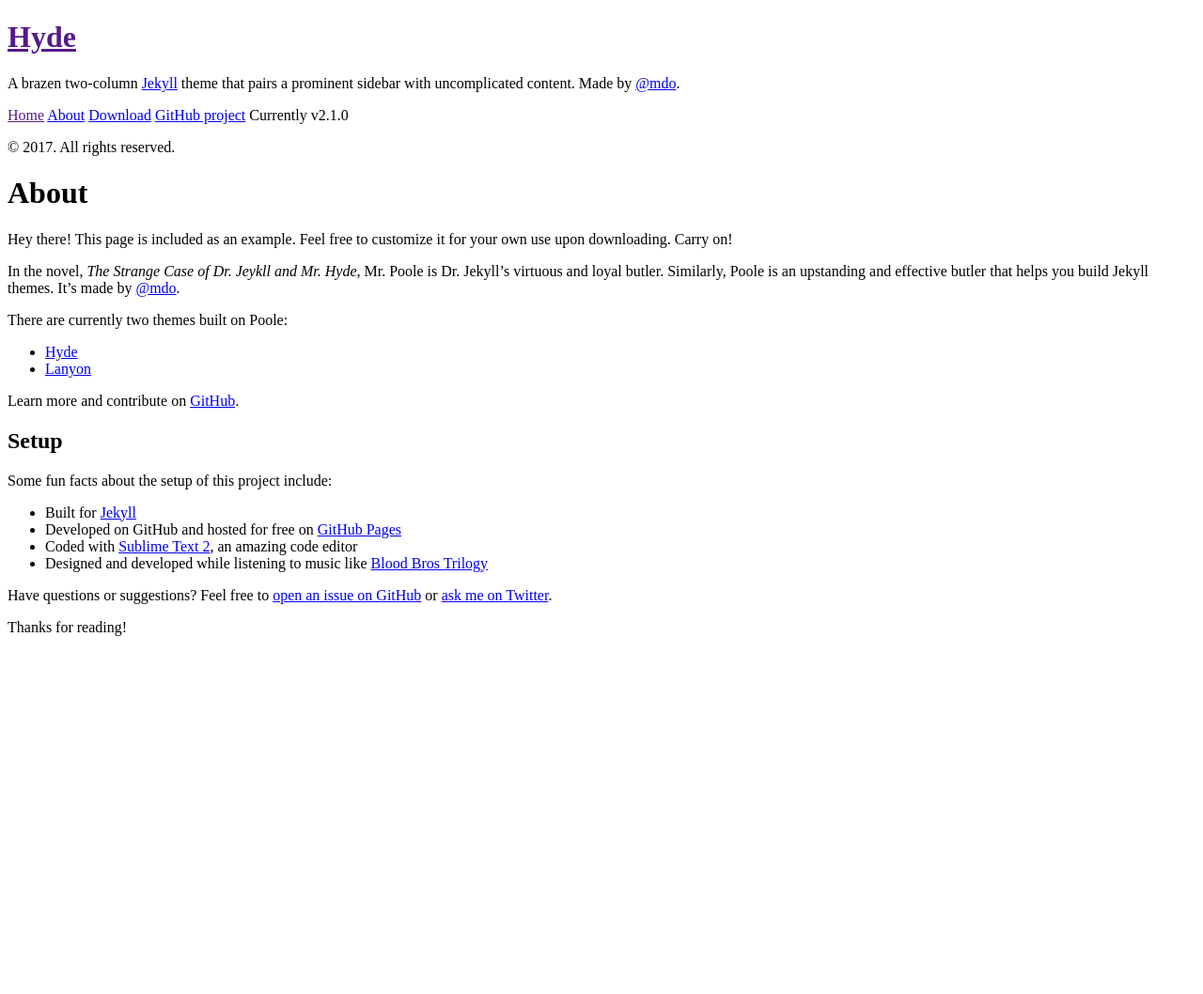
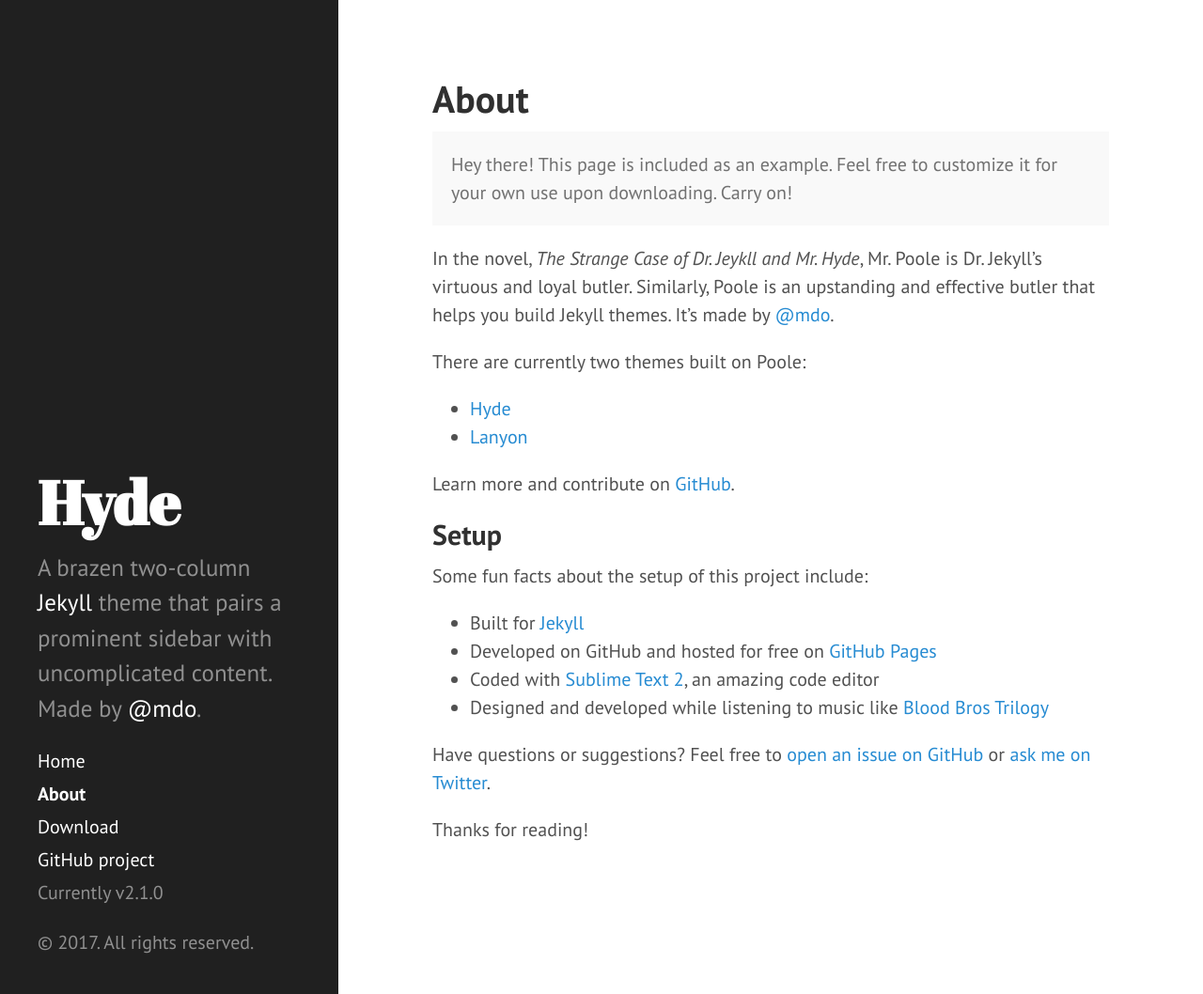
Before and after one commit to TheIllusionistMirage/TheIllusionistMirage.github.io, a Jekyll site: the page built from about.md, in a window 1280 px wide and 1058 px high. Shown: the whole window at 94% size. Built offline with Jekyll 4.4.1, drawn with Linux system fonts in a browser that asks for light colours; Markdown is read by kramdown in place of the engine named in the settings.

Commit message:
Added theme Hyde

```diff
--- a/_includes/head.html
+++ b/_includes/head.html
@@ -15,9 +15,9 @@
   </title>
 
   <!-- CSS -->
-  <link rel="stylesheet" href="{{ site.baseurl }}public/css/poole.css">
-  <link rel="stylesheet" href="{{ site.baseurl }}public/css/syntax.css">
-  <link rel="stylesheet" href="{{ site.baseurl }}public/css/hyde.css">
+  <link rel="stylesheet" href="{{ site.url }}public/css/poole.css">
+  <link rel="stylesheet" href="{{ site.url }}public/css/syntax.css">
+  <link rel="stylesheet" href="{{ site.url }}public/css/hyde.css">
   <link rel="stylesheet" href="http://fonts.googleapis.com/css?family=PT+Sans:400,400italic,700|Abril+Fatface">
 
   <!-- Icons -->
```
